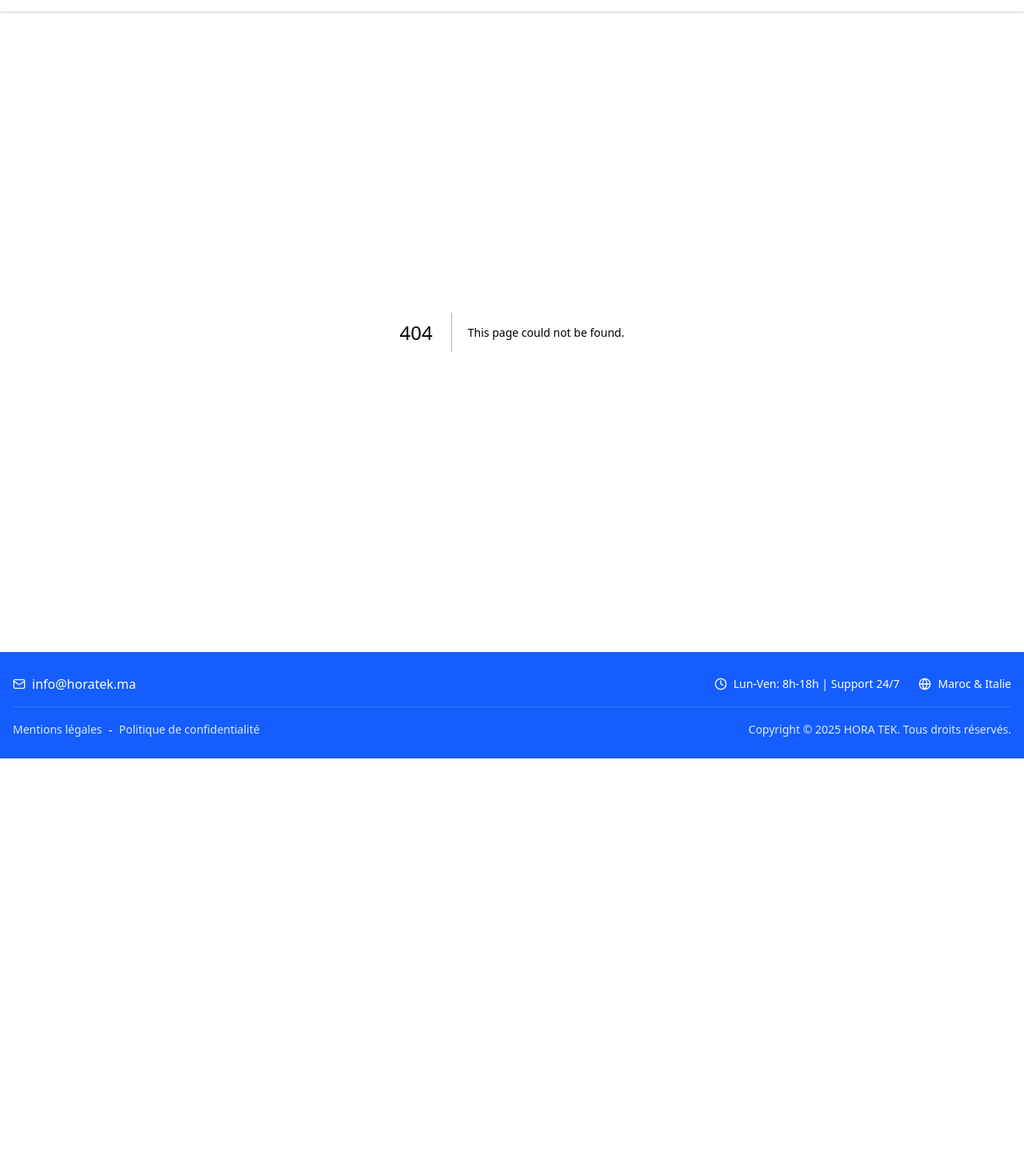
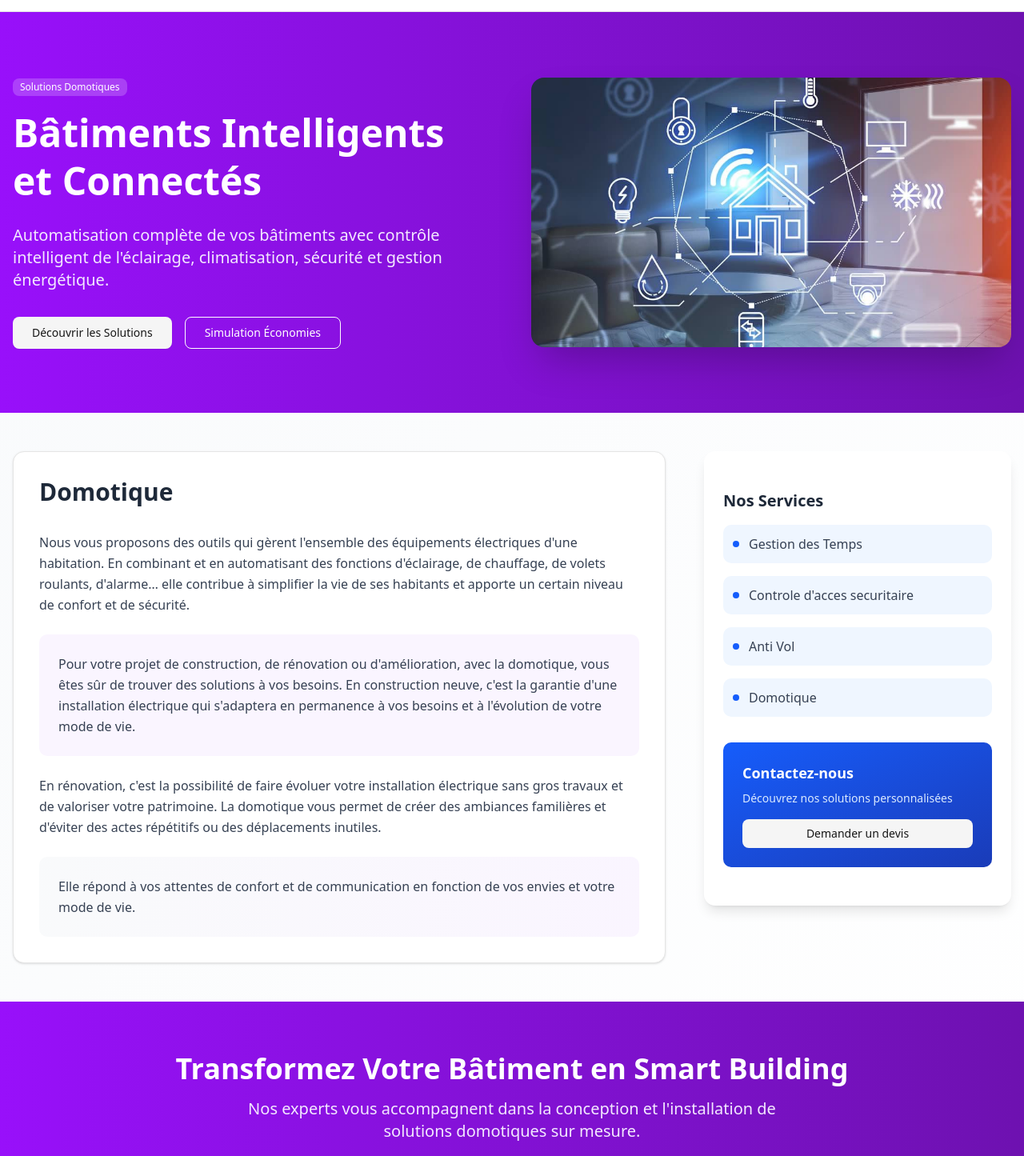
Before and after one commit to labrahimiimrane/horatek, a Next.js app: page /domotique in a window 1280 px wide. Before the commit this address had no page. Shown: the part 62-1507 px from the top of the page at 80% size. Before the commit the page ends 1010 px from the top, so only its background shows below. Built offline with nearby package versions, Linux system fonts and the light colour scheme.

Commit message:
Add Page Domotique

```diff
--- /dev/null
+++ b/app/domotique/page.tsx
@@ -0,0 +1,161 @@
+import Image from "next/image"
+import Link from "next/link"
+import { Card, CardContent } from "@/components/ui/card"
+import { Badge } from "@/components/ui/badge"
+import { Button } from "@/components/ui/button"
+import { ArrowRight} from "lucide-react"
+
+export default function DomotiquePage() {
+  return (
+    <div className="min-h-screen bg-gradient-to-br from-slate-50 to-white">
+      {/* Hero Section */}
+      <section className="relative overflow-hidden bg-gradient-to-r from-purple-600 to-purple-800 text-white">
+        <div className="container mx-auto px-4 py-20">
+          <div className="grid lg:grid-cols-2 gap-12 items-center">
+            <div>
+              <Badge className="bg-white/20 text-white mb-4">Solutions Domotiques</Badge>
+              <h1 className="text-4xl lg:text-5xl font-bold mb-6 leading-tight">Bâtiments Intelligents et Connectés</h1>
+              <p className="text-xl text-purple-100 mb-8">
+                Automatisation complète de vos bâtiments avec contrôle intelligent de l'éclairage, climatisation,
+                sécurité et gestion énergétique.
+              </p>
+              <div className="flex flex-wrap gap-4">
+                <Button size="lg" variant="secondary">
+                  Découvrir les Solutions
+                </Button>
+                <Button
+                  size="lg"
+                  variant="outline"
+                  className="border-white text-white hover:bg-white hover:text-purple-800 bg-transparent"
+                >
+                  Simulation Économies
+                </Button>
+              </div>
+            </div>
+            <div className="relative">
+              <Image
+                src="/images/smart-building.png"
+                alt="Solutions domotiques HORA TEK"
+                width={800}
+                height={600}
+                className="rounded-2xl shadow-2xl"
+              />
+            </div>
+          </div>
+        </div>
+      </section>
+
+      {/* Main Content */}
+      <main className="container mx-auto px-4 py-12">
+        <div className="grid lg:grid-cols-3 gap-12">
+            {/* Main Content Column */}
+            <div className="lg:col-span-2">
+                <div className="bg-white rounded-xl shadow-sm p-8 border">
+                    <h2 className="text-3xl font-bold text-gray-800 mb-8">Domotique</h2>
+
+                    <div className="prose prose-lg max-w-none">
+                    <p className="text-gray-700 leading-relaxed mb-6">
+                        Nous vous proposons des outils qui gèrent l'ensemble des équipements électriques d'une habitation. En
+                        combinant et en automatisant des fonctions d'éclairage, de chauffage, de volets roulants, d'alarme… elle
+                        contribue à simplifier la vie de ses habitants et apporte un certain niveau de confort et de sécurité.
+                    </p>
+
+                    <div className="bg-purple-50 rounded-lg p-6 mb-6">
+                        <p className="text-gray-700 leading-relaxed">
+                        Pour votre projet de construction, de rénovation ou d'amélioration, avec la domotique, vous êtes sûr
+                        de trouver des solutions à vos besoins. En construction neuve, c'est la garantie d'une installation
+                        électrique qui s'adaptera en permanence à vos besoins et à l'évolution de votre mode de vie.
+                        </p>
+                    </div>
+
+                    <p className="text-gray-700 leading-relaxed mb-6">
+                        En rénovation, c'est la possibilité de faire évoluer votre installation électrique sans gros travaux et
+                        de valoriser votre patrimoine. La domotique vous permet de créer des ambiances familières et d'éviter
+                        des actes répétitifs ou des déplacements inutiles.
+                    </p>
+
+                    <div className="bg-gradient-to-r from-gray-50 to-purple-50 rounded-lg p-6">
+                        <p className="text-gray-700 leading-relaxed">
+                        Elle répond à vos attentes de confort et de communication en fonction de vos envies et votre mode de
+                        vie.
+                        </p>
+                    </div>
+                    </div>
+                </div>
+            </div>
+
+            {/* Sidebar */}
+            <div className="lg:col-span-1 static md:sticky md:top-[100px]  h-[max-content]">
+            <Card className="shadow-lg border-0">
+                <CardContent className="p-6">
+                <h3 className="text-xl font-bold text-gray-800 mb-4">Nos Services</h3>
+                <div className="space-y-4">
+                    <Link
+                    href="/gestion-temps"
+                    className="flex items-center space-x-3 p-3 bg-blue-50 rounded-lg hover:bg-blue-100 transition-colors"
+                    >
+                    <div className="w-2 h-2 bg-blue-600 rounded-full"></div>
+                    <span className="text-gray-700 font-medium">Gestion des Temps</span>
+                    </Link>
+                    <Link
+                    href="/controle-acces"
+                    className="flex items-center space-x-3 p-3 bg-blue-50 rounded-lg hover:bg-blue-100 transition-colors"
+                    >
+                    <div className="w-2 h-2 bg-blue-600 rounded-full"></div>
+                    <span className="text-gray-700 font-medium">Controle d'acces securitaire</span>
+                    </Link>
+                    <Link
+                    href="/anti-vol"
+                    className="flex items-center space-x-3 p-3 bg-blue-50 rounded-lg hover:bg-blue-100 transition-colors"
+                    >
+                    <div className="w-2 h-2 bg-blue-600 rounded-full"></div>
+                    <span className="text-gray-700 font-medium">Anti Vol</span>
+                    </Link>
+                    <Link
+                    href="/domotique"
+                    className="flex items-center space-x-3 p-3 bg-blue-50 rounded-lg hover:bg-blue-100 transition-colors"
+                    >
+                    <div className="w-2 h-2 bg-blue-600 rounded-full"></div>
+                    <span className="text-gray-700 font-medium">Domotique</span>
+                    </Link>
+                </div>
+
+                <div className="mt-8">
+                    <div className="bg-gradient-to-br from-blue-600 to-blue-800 rounded-lg p-6 text-white">
+                    <h4 className="font-bold text-lg mb-2">Contactez-nous</h4>
+                    <p className="text-blue-100 text-sm mb-4">Découvrez nos solutions personnalisées</p>
+                    <Link href="/contact">
+                        <Button variant="secondary" className="w-full">
+                        Demander un devis
+                        </Button>
+                    </Link>
+                    </div>
+                </div>
+                </CardContent>
+            </Card>
+            </div>
+        </div>
+      </main>
+
+      {/* CTA Section */}
+      <section className="py-16 bg-gradient-to-r from-purple-600 to-purple-800 text-white">
+        <div className="container mx-auto px-4 text-center">
+          <h2 className="text-3xl lg:text-4xl font-bold mb-4">Transformez Votre Bâtiment en Smart Building</h2>
+          <p className="text-xl text-purple-100 mb-8 max-w-2xl mx-auto">
+            Nos experts vous accompagnent dans la conception et l'installation de solutions domotiques sur mesure.
+          </p>
+          <div className="flex flex-wrap justify-center gap-4">
+            <Link
+              href="/contact"
+              className="border-2 border-white text-white px-8 py-4 rounded-lg font-semibold hover:bg-white hover:text-purple-800 transition-colors inline-flex items-center justify-center"
+            >
+              Demander un Devis Gratuit
+              <ArrowRight className="ml-2 w-5 h-5" />
+            </Link>
+          </div>
+        </div>
+      </section>
+
+    </div>
+  )
+}
```
Also changed, not shown: public/images/smart-building.png (added).
